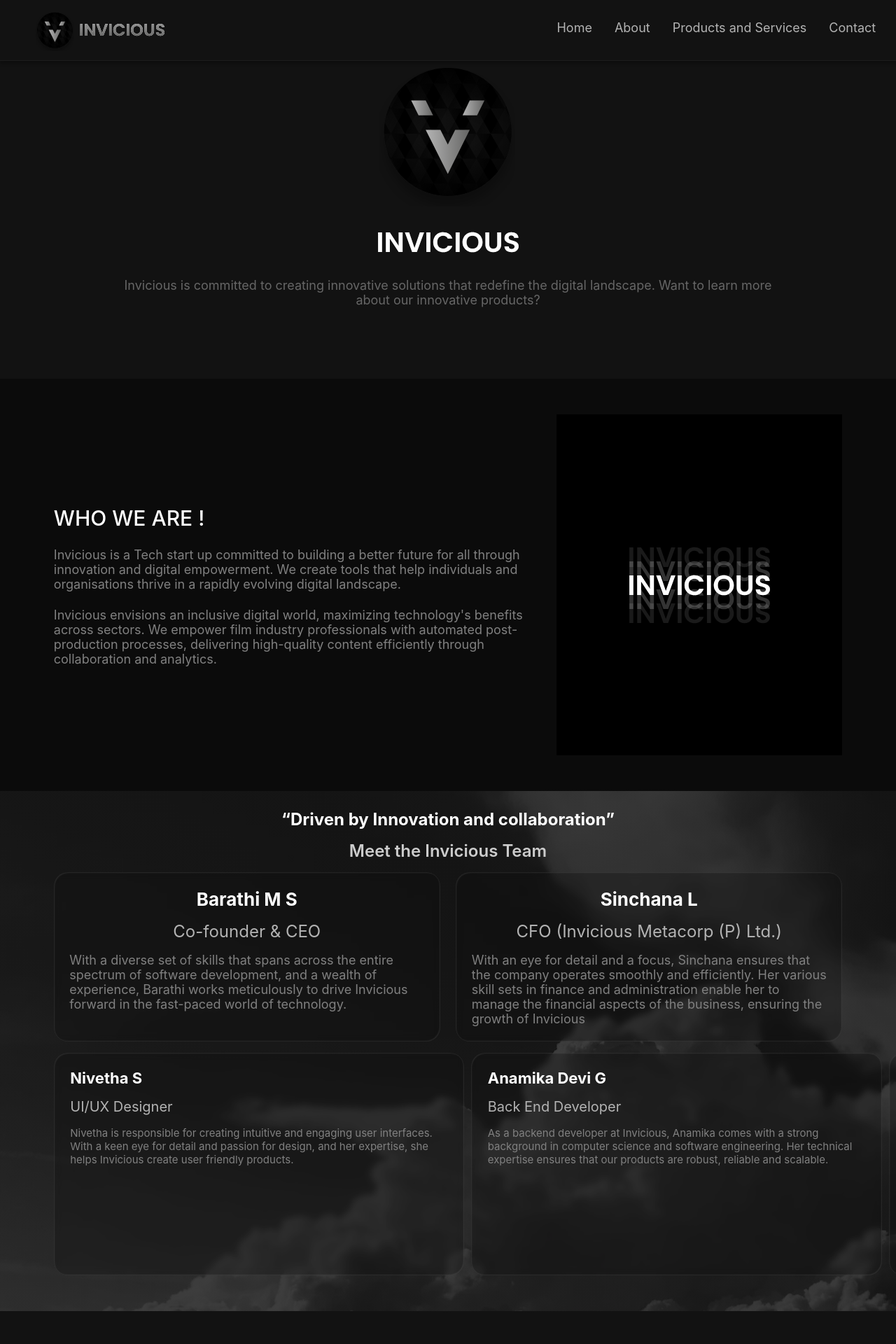
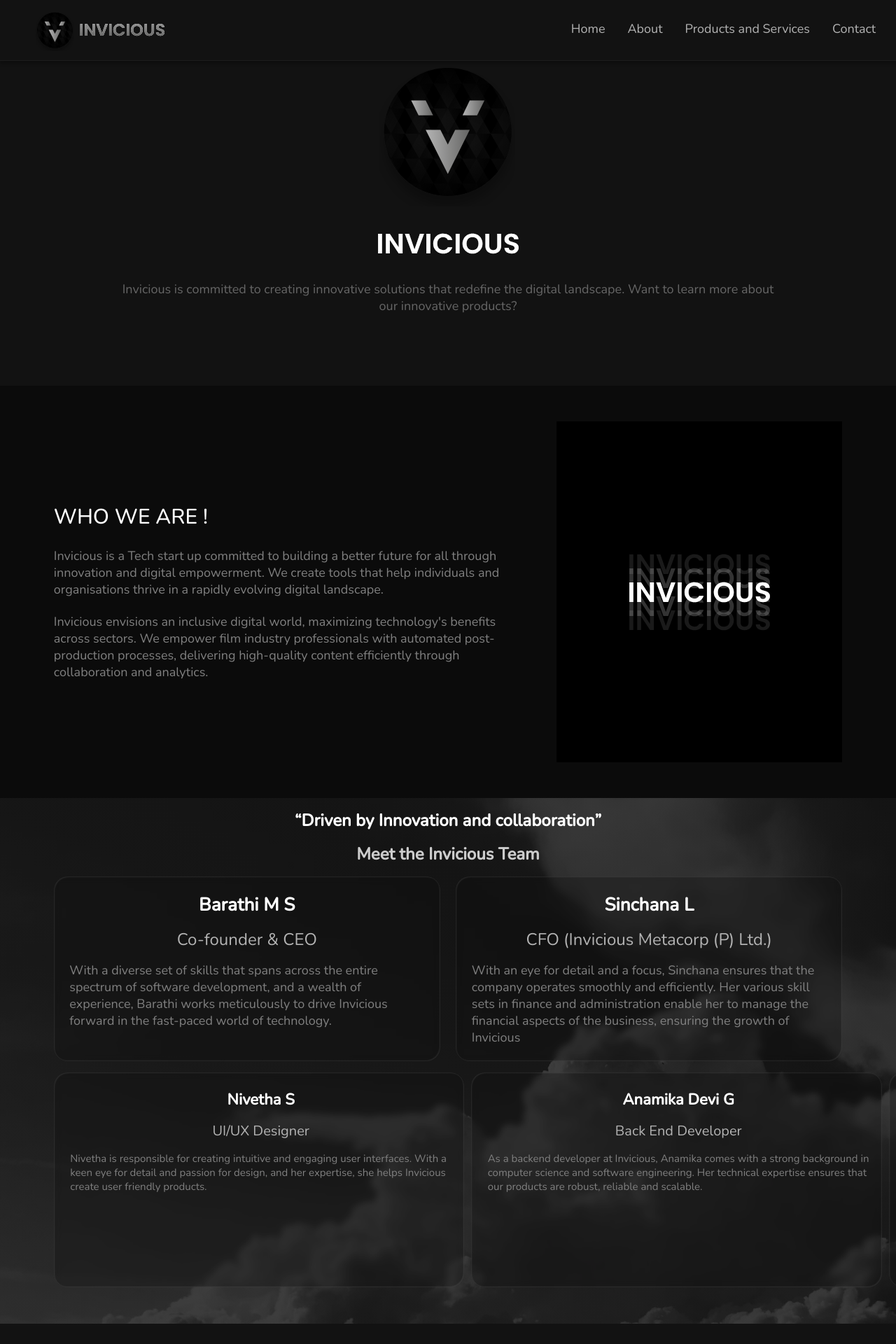
Before and after one commit to nivu2002/Invicious-Website, a React (Create React App) app: page / in a window 1280 px wide. Shown: the top 1920 px of the page at 70% size. Built offline with nearby package versions, Linux system fonts and the light colour scheme.

Commit message:
chamged fav, added sociallinks, box height

```diff
--- a/public/index.html
+++ b/public/index.html
@@ -24,7 +24,7 @@
       work correctly both with client-side routing and a non-root public URL.
       Learn how to configure a non-root public URL by running `npm run build`.
     -->
-    <title>React App</title>
+    <title>Invicious</title>
   </head>
   <body>
     <noscript>You need to enable JavaScript to run this app.</noscript>
--- a/src/Components/Contact/Contact.jsx
+++ b/src/Components/Contact/Contact.jsx
@@ -35,7 +35,7 @@ DB Road, RS Puram, Coimbatore - 641002</span>
 
     <div className={css.set}>
     <img src={Mail} alt="" />
-    <span>contact@inivicious.in</span>
+    <a href="mailto: contact@invicious.in"> <span className={css.aspan} >contact@invicious.in</span> </a>
     </div>
 
 </div>
--- a/src/Components/Contact/Contact.module.css
+++ b/src/Components/Contact/Contact.module.css
@@ -126,6 +126,9 @@ color: var(--grey-tone-g-3, #CCC);
 
 font-size: 18px;
 }
+.aspan{
+    color: var(--grey-tone-g-6, #808080);
+}
 
 @media screen and (max-width:768px){
     .container{
@@ -155,7 +158,7 @@ font-size: 18px;
         /* padding: 24px 16px;
         width: 80%;
         height: 300px; */
-        width: 50%;
+        /* width: 50%; */
     }
     .box>:nth-child(1){
         font-size: 18px;
--- a/src/Components/Footer/Footer.jsx
+++ b/src/Components/Footer/Footer.jsx
@@ -24,9 +24,12 @@ const Footer = () => {
                 <span>Invicious is committed to creating innovative solutions that redefine the digital landscape.
 Join us on our mission to make a positive impact and build a brighter tomorrow.</span>
             <div className={css.icons}>
-                <img src={Twitter} alt="" />
+                {/* <img src={Twitter} alt="" />
                 <img src={Fb} alt="" />
-                <img src={Insta} alt="" />
+                <img src={Insta} alt="" /> */}
+                <a href="https://twitter.com/Invicious_in?s=08">  <img src={Twitter} alt="" />    </a>
+           <a href="https://www.linkedin.com/company/invicious">  <img src={Fb} alt="" /> </a>
+            <a href="https://instagram.com/invicious.in?igshid=MzRlODBiNWFlZA==">  <img src={Insta} alt="" /></a>
             </div>
             </div>
 <div className={css.wrap}>
@@ -61,7 +64,7 @@ DB Road, RS Puram, Coimbatore - 641002</span>
                 </div>
                 <div className={css.mset}>
                     <img src={Mail} alt="" />
-                    <span>contact@inivicious.in</span>
+                    <a href="mailto: contact@invicious.in"> <span className={css.aspan} >contact@invicious.in</span> </a>
                 </div>
 
 
--- a/src/Components/Footer/Footer.module.css
+++ b/src/Components/Footer/Footer.module.css
@@ -118,7 +118,9 @@ margin-top: 1rem;
     justify-content: space-between;
     width: 30%;
 }
-
+.aspan{
+    color: var(--grey-tone-g-6, #808080);
+}
 @media screen and (max-width:768px){
 
     .top{
--- a/src/Components/Header/Header.jsx
+++ b/src/Components/Header/Header.jsx
@@ -4,6 +4,7 @@ import Logo from "../../assets/Logo.svg"
 import Invic from "../../assets/INVICIOUS.svg"
 import Bars from "../../assets/bars.svg"
 import { Link } from 'react-scroll'
+import Close from "../../assets/close.png"
 
 
 const Header = () => {
@@ -34,7 +35,7 @@ const Header = () => {
         <ul className={css.ulist} onClick={()=>setMenuOpened(false)}>
           {mobile? <div className={css.main}>
             <div className={css.m1}> <img className={css.logo} src={Logo} alt="" /> <img src={Invic} alt="" />  </div>
-            <div className={css.m2}> X</div>
+            <div className={css.m2}> <img src={Close} alt="" /></div>
              </div>:""}
 
             <li> <Link onClick={() => setMenuOpened(!menuOpened)} to="home" spy={true} smooth={true}> Home  </Link> </li>
--- a/src/Components/Header/Header.module.css
+++ b/src/Components/Header/Header.module.css
@@ -8,7 +8,7 @@ justify-content: space-between;
 padding: 1% 4%;
 position: fixed;
 width: 100%;
-
+z-index: 1;
 }
 .ulist>li{
     list-style: none;
@@ -111,4 +111,8 @@ line-height: normal;
         margin-right: 2rem;
         font-size: 18px;
     }
+    .m2>img{
+        height: 14px;
+        width: 14px;
+    }
 }
--- a/src/Components/Team/Team.module.css
+++ b/src/Components/Team/Team.module.css
@@ -9,6 +9,7 @@
     flex-direction: column;
     gap: 1rem;
     padding-bottom: 3.2rem;
+    padding-top: 1rem;
 
 }
 .div1{
@@ -101,7 +102,7 @@ line-height: normal;
     padding: 4% 4%;
     /* width: 20%; */
     text-align: left;
-    height: 271px;
+    height: 260px;
 
 
 
@@ -115,6 +116,7 @@ line-height: normal;
     font-weight: 700;
     line-height: normal;
     width: 101%;
+    text-align: center;
 }
 .box2>:nth-child(2){
     color: #B3B3B3;
@@ -123,6 +125,7 @@ font-size: 20px;
 font-style: normal;
 font-weight: 400;
 line-height: normal;
+text-align: center;
 
 }
 .box2>:nth-child(3){
@@ -132,6 +135,7 @@ font-size: 15px;
 font-style: normal;
 font-weight: 400;
 line-height: normal;
+text-align: left
 
 
 }
@@ -146,10 +150,22 @@ line-height: normal;
 }
 @media  screen and (min-width: 769px) and (max-width: 999px){
     .box2{
-        height: 352px;
+        height: 388px;
+    }
+}
+@media  screen and (min-width: 999px) and (max-width: 1100px){
+    .box2{
+        height: 288px;
     }
 }
 @media screen and (max-width:786px){
+    .div1>:nth-child(1){
+        font-size: 14px;
+        width: 100%;
+    }
+    .div1>:nth-child(2){
+        font-size: 16px;
+    }
 
     .div2{
         display: flex;
@@ -159,12 +175,13 @@ line-height: normal;
     .box1{
         width: 88%;
         padding: 6%;
+        gap: 0.7rem;
     }
     .box1>:nth-child(1){
         font-size: 20px;
     }
     .box1>:nth-child(2){
-        font-size: 18px;
+        font-size: 16px;
     }
     .box1>:nth-child(3){
         font-size: 14px;
@@ -197,11 +214,11 @@ line-height: normal;
         display: flex;
         flex-wrap: wrap;
         flex-direction: column;
-        gap: 1rem;
+        gap: 0.7rem;
         padding: 4% 4%;
         /* width: 20%; */
         text-align: left;
-        height: 173px;
+        height: 185px;
 
 
 
--- a/src/index.css
+++ b/src/index.css
@@ -1,8 +1,9 @@
+@import url('https://fonts.googleapis.com/css2?family=Nunito:wght@400;500&display=swap');
+
+
 body {
   margin: 0;
-  font-family: -apple-system, BlinkMacSystemFont, 'Segoe UI', 'Roboto', 'Oxygen',
-    'Ubuntu', 'Cantarell', 'Fira Sans', 'Droid Sans', 'Helvetica Neue',
-    sans-serif;
+  font-family: 'Nunito', sans-serif;
   -webkit-font-smoothing: antialiased;
   -moz-osx-font-smoothing: grayscale;
 }
@@ -28,6 +29,13 @@ code {
   /* background-color: red; */
 
 }
+a{
+  text-decoration:none ;
+}
+a:hover{
+  cursor: pointer;
+  color: #FFF;
+}
 @media screen and (max-width:768px){
   #myBtn{
     width: 20px;
```
Also changed, not shown: src/assets/close.png (added), 1 other file (tests, documents, lock files or other folders).
